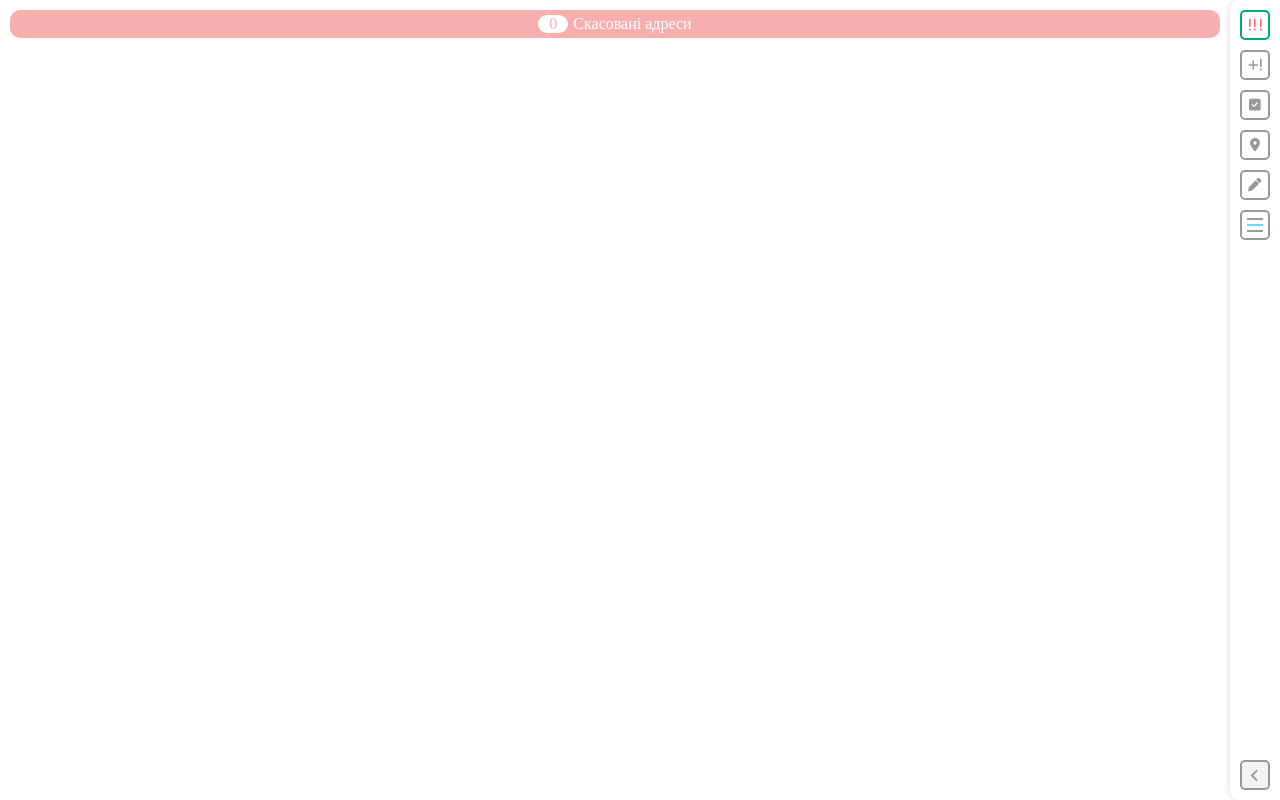
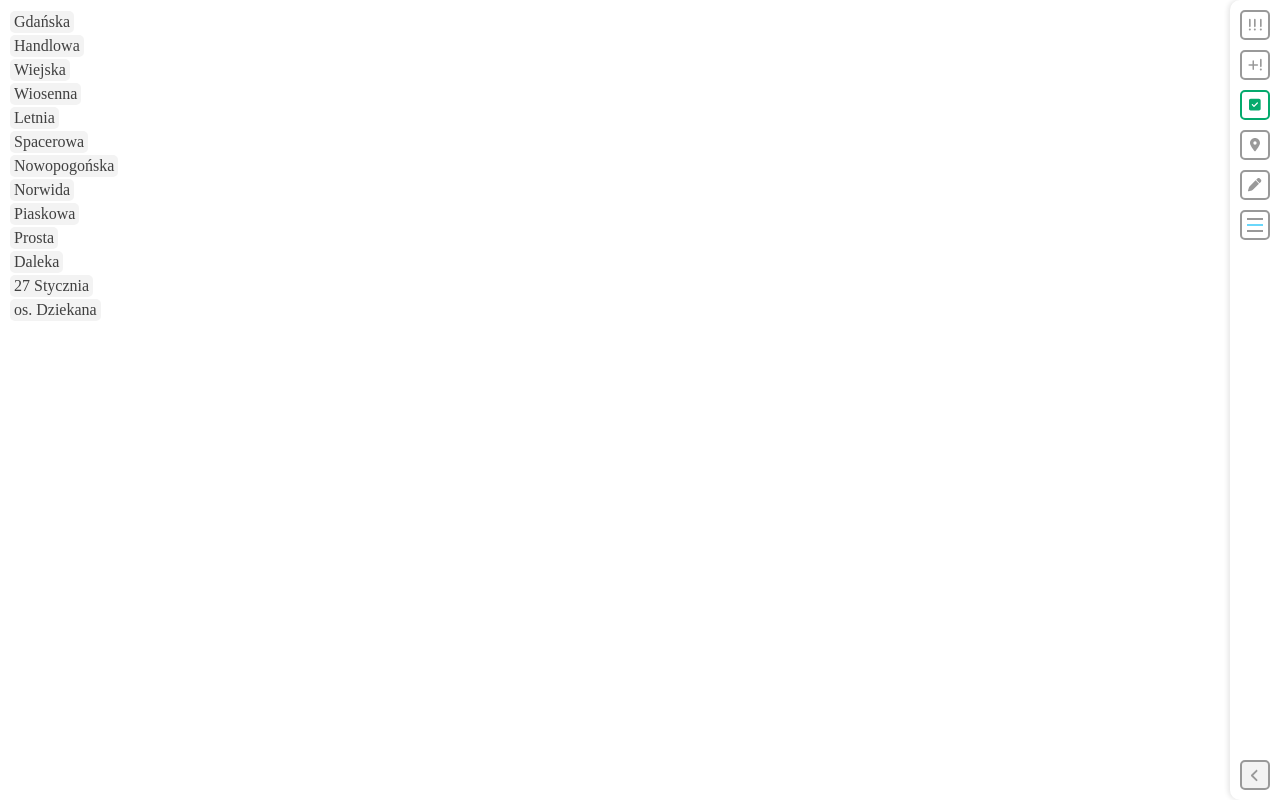
Before and after one commit to Tapio-adro/addresses-app, a React (Vite) app: page / in a window 1280 px wide. Built offline with nearby package versions, Linux system fonts and the light colour scheme.

Commit message:
Small fix
App mode was not loaded properly from local storage

```diff
--- a/src/App.tsx
+++ b/src/App.tsx
@@ -29,8 +29,8 @@ function getDefaultCancelationAddress(): StreetAndNumber {
 
 function App() {
   const [isSidebarOpen, setIsSidebarOpen] = useState<boolean>(false)
-  const [appMode, setAppMode] = useState<AppMode>('view canceled')
-  const [nextAppMode, setNextAppMode] = useState<AppMode>(appMode)
+  const [appMode, setAppMode] = useState<AppMode>('checklist')
+  const [nextAppMode, setNextAppMode] = useState<string>('')
   const [streets, setStreets] = useState<StreetObject[]>(initialStreets)
   const [streetToReorderIndex, setStreetToReorderIndex] = useState<number | null>(null)
   const [streetToReorderIndexinArray, setStreetToReorderIndexInArray] = useState<number | null>(null)
@@ -48,7 +48,7 @@ function App() {
     }
     const localAppMode = window.localStorage.getItem('appMode')
     if (localAppMode !== null) {
-      setAppMode(JSON.parse(localAppMode))
+      changeAppMode(JSON.parse(localAppMode))
     }
   }, [])
 
@@ -66,9 +66,10 @@ function App() {
     window.localStorage.setItem('canceledAddressesData', JSON.stringify(reasonsData))
   }, [reasonsData])
   useEffect(() => {
+    if (nextAppMode == '') return;
     enableStreetsListAnimations(areAnimationsEnabled)
     handleReorderingReset()
-    setAppMode(nextAppMode)
+    setAppMode(nextAppMode as AppMode)
     if (isSidebarOpen) {
       setIsSidebarOpen(false)
     }
```
